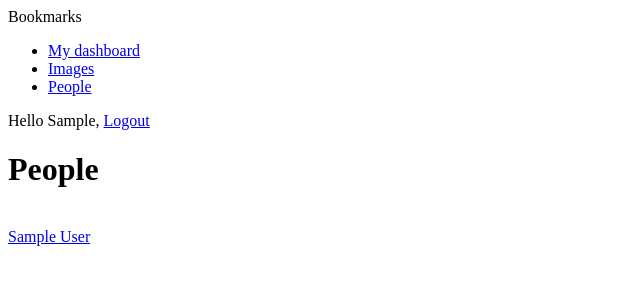
After one commit to Smek1ne/image_stock, a Django app: page /account/users/ in a window 1280 px wide. The commit adds this page. Shown: the top 300 px of the page, without its empty margins (0-640 px from the left). Run offline with Django 4.2, Linux system fonts and the light colour scheme; the visitor is signed in with stand-in values (Sample User, id 1); data comes from the database, SQL or seed files in the repository; some libraries are stand-ins or nearby versions.

Commit message:
feat: add user subscriptions

```diff
--- a/SocWeb/settings.py
+++ b/SocWeb/settings.py
@@ -11,6 +11,7 @@ https://docs.djangoproject.com/en/4.2/ref/settings/
 """
 
 from pathlib import Path
+from django.urls import reverse_lazy
 
 # Build paths inside the project like this: BASE_DIR / 'subdir'.
 BASE_DIR = Path(__file__).resolve().parent.parent
@@ -26,7 +27,7 @@ SECRET_KEY = (
 # SECURITY WARNING: don't run with debug turned on in production!
 DEBUG = True
 
-ALLOWED_HOSTS = ['mysite.com', 'localhost', '127.0.0.1']
+ALLOWED_HOSTS = ["mysite.com", "localhost", "127.0.0.1"]
 
 # Application definition
 
@@ -42,7 +43,6 @@ INSTALLED_APPS = [
     "django_extensions",
     "images",
     "easy_thumbnails",
-
 ]
 
 MIDDLEWARE = [
@@ -136,9 +136,14 @@ MEDIA_ROOT = BASE_DIR / "media/"
 AUTHENTICATION_BACKENDS = [
     "django.contrib.auth.backends.ModelBackend",
     "account.authentication.EmailAuthBackend",
-    'social_core.backends.google.GoogleOAuth2',
+    "social_core.backends.google.GoogleOAuth2",
 ]
 
-SOCIAL_AUTH_GOOGLE_OAUTH2_KEY = \
-    '963880859480-ihlntqgd9kfpjt4eq67rjubu699dopm5.apps.googleusercontent.com'
+SOCIAL_AUTH_GOOGLE_OAUTH2_KEY = (
+    "963880859480-ihlntqgd9kfpjt4eq67rjubu699dopm5.apps.googleusercontent.com"
+)
 OCIAL_AUTH_GOOGLE_OAUTH2_SECRET = "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"
+
+ABSOLUTE_URL_OVERRIDES = {
+    "auth.user": lambda u: reverse_lazy("user_detail", args=[u.username])
+}
--- a/account/forms.py
+++ b/account/forms.py
@@ -23,7 +23,7 @@ class UserRegistrationForm(forms.ModelForm):
         return cd["password"]
 
     def clean_email(self):
-        email = self.cleanded_data["email"]
+        email = self.cleaned_data["email"]
         if User.objects.filter(email=email).exists():
             raise forms.ValidatonError("Email already in use.")
         return email
@@ -35,7 +35,7 @@ class UserEditForm(forms.ModelForm):
         fields = ["first_name", "last_name", "email"]
 
     def clean_email(self):
-        email = self.cleanded_data["email"]
+        email = self.cleaned_data["email"]
         qs = User.objects.exclude(id=self.instance.id).filter(email=email)
         if qs.exists():
             raise forms.ValidationError("Email already in use")
--- /dev/null
+++ b/account/templates/account/user/list.html
@@ -0,0 +1,22 @@
+{% extends "base.html" %}
+{% load thumbnail %}
+
+{% block title %}People{% endblock %}
+
+{% block content %}
+    <h1>People</h1>
+    <div id="people-list">
+        {% for user in users %}
+            <div class="user">
+                <a href="{{ user.get_absolute_url }}">
+                    <img src="{% thumbnail user.profile.photo 180x180 %}">
+                </a>
+                <div class="info">
+                    <a href="{{ user.get_absolute_url }}" class="title">
+                        {{ user.get_full_name }}
+                    </a>
+                </div>
+            </div>
+        {% endfor %}
+    </div>
+{% endblock %}
--- a/account/templates/base.html
+++ b/account/templates/base.html
@@ -18,7 +18,7 @@
                 <a href="#">Images</a>
             </li>
             <li {% if section == "people" %}class="selected"{% endif %}>
-                <a href="#">People</a>
+                <a href="{% url "user_list" %}">People</a>
             </li>
         </ul>
     {% endif %}
--- a/account/urls.py
+++ b/account/urls.py
@@ -1,47 +1,20 @@
 from django.urls import path, include
-from .views import user_login, dashboard, register, edit
-from django.contrib.auth import views as auth_views
+
+from .views import (
+    dashboard,
+    register,
+    edit,
+    user_list,
+    user_detail,
+    user_follow,
+)
 
 urlpatterns = [
-    # path("login/", auth_views.LoginView.as_view(), name="login"),
-    # path("logout/", auth_views.LogoutView.as_view(), name="logout"),
-    # path("", dashboard, name="dashboard"),
-    #
-    # # password change
-    # path(
-    #     "password-change/",
-    #     auth_views.PasswordChangeView.as_view(),
-    #     name="password_change",
-    # ),
-    # path(
-    #     "password_change_done/",
-    #     auth_views.PasswordChangeDoneView.as_view(),
-    #     name="password_change_done",
-    # ),
-    #
-    # # password reset
-    # path(
-    #     "password-reset/",
-    #     auth_views.PasswordResetView.as_view(),
-    #     name="password_reset"
-    # ),
-    # path(
-    #     "password-reset/done/",
-    #     auth_views.PasswordResetDoneView.as_view(),
-    #     name="password_reset_done"
-    # ),
-    # path(
-    #     "password-reset/<uid65>/<token>/",
-    #     auth_views.PasswordResetConfirmView.as_view(),
-    #     name="password_reset_confirm"
-    # ),
-    # path(
-    #     "password-reset/complete/",
-    #     auth_views.PasswordResetCompleteView.as_view(),
-    #     name="password_reset_complete"
-    # ),
     path("", include("django.contrib.auth.urls")),
     path("", dashboard, name="dashboard"),
     path("register/", register, name="register"),
     path("edit/", edit, name="edit"),
+    path("users/", user_list, name="user_list"),
+    path("users/follow/", user_follow, name="user_follow"),
+    path("users/<username>/", user_detail, name="user_detail"),
 ]
--- a/account/views.py
+++ b/account/views.py
@@ -1,15 +1,18 @@
+from django.contrib import messages
 from django.contrib.auth import authenticate, login
-from django.http import HttpResponse
-from django.shortcuts import render
+from django.contrib.auth.decorators import login_required
+from django.contrib.auth.models import User
+from django.http import HttpResponse, JsonResponse
+from django.shortcuts import render, get_object_or_404
+from django.views.decorators.http import require_POST
+
 from .forms import (
     LoginForm,
     UserRegistrationForm,
     UserEditForm,
     ProfileEditForm,
 )
-from django.contrib.auth.decorators import login_required
-from .models import Profile
-from django.contrib import messages
+from .models import Profile, Contact
 
 
 def user_login(request):
@@ -80,3 +83,49 @@ def edit(request):
         "account/edit.html",
         {"user_form": user_form, "profile_form": profile_form},
     )
+
+
+@login_required()
+def user_list(request):
+    users = User.objects.filter(is_active=True)
+    return render(
+        request,
+        "account/user/list.html",
+        {"section": "people", "users": users},
+    )
+
+
+@login_required()
+def user_detail(request, username):
+    user = get_object_or_404(User, username=username, is_active=True)
+    return render(
+        request,
+        "account/user/detail.html",
+        {"section": "people", "user": user},
+    )
+
+
+@require_POST
+@login_required
+def user_follow(request):
+    user_id = request.POST.get("id")
+    action = request.POST.get("action")
+
+    if user_id and action:
+        try:
+            user = User.objects.get(id=user_id)
+
+            if action == "follow":
+                Contact.objects.get_or_create(
+                    user_from=request.user, user_to=user
+                )
+            else:
+                Contact.objects.filter(
+                    user_from=request.user, user_to=user
+                ).delete()
+            return JsonResponse({"status": "ok"})
+
+        except User.DoesNotExist:
+            return JsonResponse({"status": "error"})
+
+    return JsonResponse({"status": "error"})
```
Also changed, not shown: account/models.py (+32 -1 lines), account/templates/account/user/detail.html (added, +69 -0 lines).
